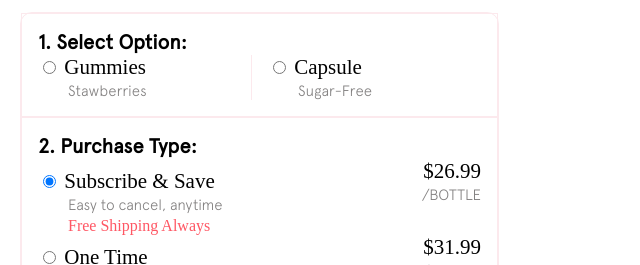
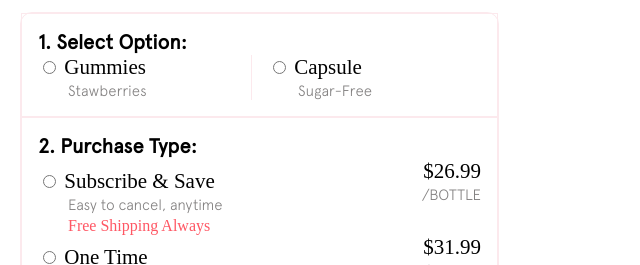
Before and after one commit to AnnaTDinh/O-Positiv-Technical-Assessment, a React (Create React App) app in the folder client/: page / in a window 1280 px wide. Shown: the top 265 px of the page, without its empty margins (0-640 px from the left). Built offline with nearby package versions, Linux system fonts and the light colour scheme; the HTML template or start-up script is replaced by a standard one; a web font is replaced by a local one.

Commit message:
purchase completed

```diff
--- a/client/src/components/purchase-type/Purchase-type.jsx
+++ b/client/src/components/purchase-type/Purchase-type.jsx
@@ -14,8 +14,8 @@ function PurchaseType({
           <section>
             <input
               type="radio"
-              value="subscribe & save"
-              checked={purchaseType === 'subscribe & save'}
+              value="Subscription"
+              checked={purchaseType === 'Subscription'}
               name="purchaseType"
               onChange={(e) => setPurchaseType(e.target.value)}
             />{' '}
@@ -34,8 +34,8 @@ function PurchaseType({
           <section>
             <input
               type="radio"
-              value="one time"
-              checked={purchaseType === 'one time'}
+              value="One Time"
+              checked={purchaseType === 'One Time'}
               name="purchaseType"
               onChange={(e) => setPurchaseType(e.target.value)}
             />{' '}
```
